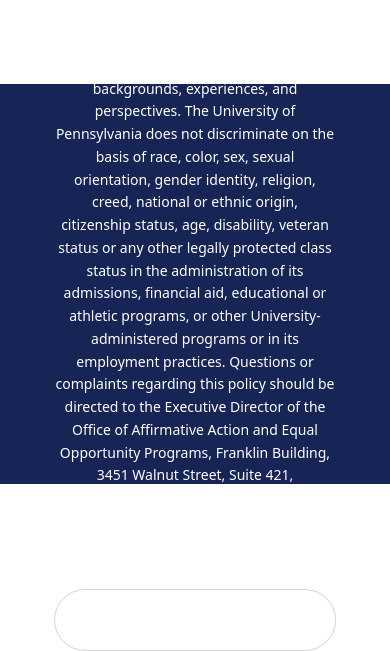
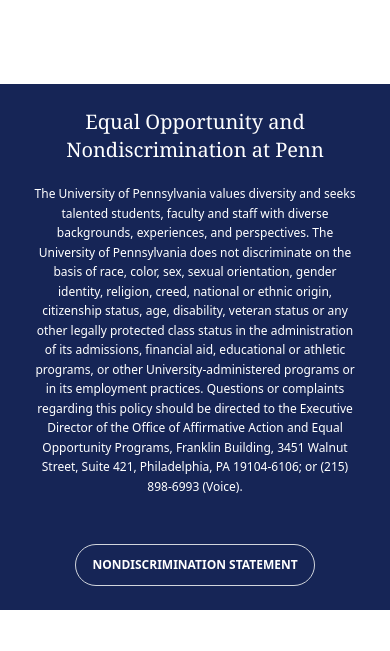
Before and after one commit to Ideborah-tech/Cloning-Gate, a website: page index.html in a window 390 px wide. Shown: the part 6792-7443 px from the top of the page. After the commit the page ends 7402 px from the top, so only its background shows below. Drawn offline with Linux system fonts and the light colour scheme.

Commit message:
added responsiveness

```diff
--- a/index.html
+++ b/index.html
@@ -262,10 +262,14 @@
     </div>
     </section>
   <!--Opportunity section-->
-  <div class="flex flex-col bg-blue-950 text-center text-white w-full h-[400px] p-10 mt-10 justify-center items-center">
-    <h3 class="text-2xl font-serif mb-7 ">Equal Opportunity and Nondiscrimination at Penn</h3>
-    <p class="text-sm leading-relaxed mb-4 max-w-[90%] ">The University of Pennsylvania values diversity and seeks talented students, faculty and staff with diverse backgrounds, experiences, and perspectives. The University of Pennsylvania does not discriminate on the basis of race, color, sex, sexual orientation, gender identity, religion, creed, national or ethnic origin, citizenship status, age, disability, veteran status or any other legally protected class status in the administration of its admissions, financial aid, educational or athletic programs, or other University-administered programs or in its employment practices. Questions or complaints regarding this policy should be directed to the Executive Director of the Office of Affirmative Action and Equal Opportunity Programs, Franklin Building, 3451 Walnut Street, Suite 421, Philadelphia, PA 19104-6106; or (215) 898-6993 (Voice).</p>
-    <button class="bg-transparent  text-white border-1 border-gray-300 font-bold p-5 rounded-full hover:bg-white hover:text-blue-950 max-w-xs mt-10 cursor-pointer text-sm">NONDISCRIMINATION STATEMENT</button>
+  <div class="flex flex-col bg-blue-950 text-center text-white w-full min-h-[400px] p-6 sm:p-10 mt-10 justify-center items-center">
+    <h3 class="text-xl sm:text-2xl font-serif mb-5 sm:mb-7">Equal Opportunity and Nondiscrimination at Penn</h3>
+    <p class="text-xs sm:text-sm leading-relaxed mb-4 max-w-[95%] sm:max-w-[90%]">
+      The University of Pennsylvania values diversity and seeks talented students, faculty and staff with diverse backgrounds, experiences, and perspectives. The University of Pennsylvania does not discriminate on the basis of race, color, sex, sexual orientation, gender identity, religion, creed, national or ethnic origin, citizenship status, age, disability, veteran status or any other legally protected class status in the administration of its admissions, financial aid, educational or athletic programs, or other University-administered programs or in its employment practices. Questions or complaints regarding this policy should be directed to the Executive Director of the Office of Affirmative Action and Equal Opportunity Programs, Franklin Building, 3451 Walnut Street, Suite 421, Philadelphia, PA 19104-6106; or (215) 898-6993 (Voice).
+    </p>
+    <button class="bg-transparent text-white border border-gray-300 font-bold px-4 py-3 rounded-full hover:bg-white hover:text-blue-950 max-w-[80%] sm:max-w-xs mt-8 cursor-pointer text-xs sm:text-sm">
+      NONDISCRIMINATION STATEMENT
+    </button>
   </div>
 </body>
 </html>
```
Also changed, not shown: output.css.
